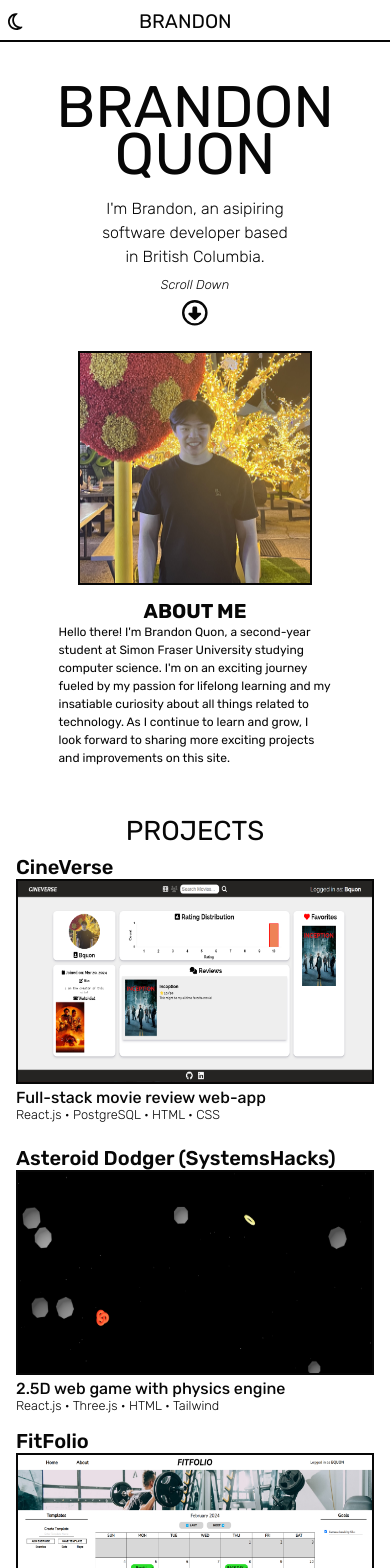
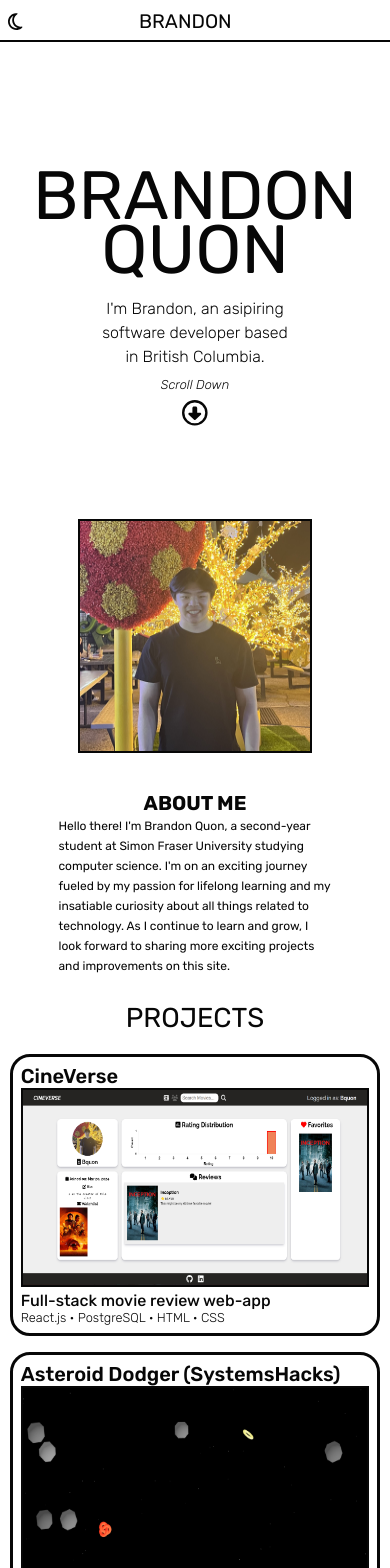
Before and after one commit to bnquon/Personal-Portfolio, a React (Vite) app: page / in a window 390 px wide. Shown: the top 1568 px of the page. Built offline with nearby package versions, Linux system fonts and the light colour scheme.

Commit message:
Changing everything back

```diff
--- a/src/components/About/About.css
+++ b/src/components/About/About.css
@@ -17,7 +17,7 @@
 
 #aboutContainer > #pfp {
     margin: auto 0;
-    width: 22vw;
+    width: 25vw;
 }
 
 #aboutContainer > #pfp img {
@@ -28,33 +28,34 @@
 
 #aboutContainer > #bio {
     position: relative;
-    z-index: 2;
     width: 35%;
 }
 
-#aboutContainer > #bio > h1 {
-    transition: 750ms;
+#aboutContainer > #bio > #aboutHeader {
     position: relative;
-    z-index: 1;
+    z-index: 1; /* Ensure the header stays behind the content */
+}
+
+#aboutContainer > #bio > #aboutHeader > h1 {
+    transition: transform 0.75s; /* Apply transition only to transform */
     font-size: clamp(1.25rem, 2.75vw, 4rem);
     margin: 0;
 }
 
-#aboutContainer > #bio > span{
-    position: absolute;
-    z-index: 3;
-    top: 0;
+#aboutSpan {
+    background-color: var(--bg-color);
+    position: relative;
+    z-index: 2; /* Ensure the content stays above the header */
+}
+
+#aboutContainer > #bio > #aboutSpan > span {
     font-size: clamp(0.75rem, 1vw, 2rem);
     font-weight: 400;
     line-height: 150%;
-    background-color: var(--bg-color);
 }
 
+/* Media query for smaller screens */
 @media screen and (max-width: 650px) {
-    #about {
-        padding-top: 0;
-    }
-
     #aboutContainer {
         margin-top: 1vh;
         flex-direction: column;
@@ -70,7 +71,10 @@
     }
 
     #aboutContainer > #bio > h1 {
+        transition: none; /* Remove transition on smaller screens */
+    }
+
+    #aboutContainer > #bio > #aboutHeader {
         text-align: center;
-        transition: 0s;
     }
 }
--- a/src/components/About/About.jsx
+++ b/src/components/About/About.jsx
@@ -19,12 +19,16 @@ export const About = () => {
             </div>
 
             <div id="bio">
-                <h1 style={{transform: inView ? 'translateY(-100%)': 'translateY(0)'}}>ABOUT ME</h1>
-                <span ref={bioView}>
-                    Hello there! I'm Brandon Quon, a second-year student at Simon Fraser University studying computer science.
-                    I'm on an exciting journey fueled by my passion for lifelong learning and my insatiable curiosity about all things related to
-                    technology. As I continue to learn and grow, I look forward to sharing more exciting projects and improvements on this site.
-                </span>
+                <div id="aboutHeader">
+                  <h1 style={{transform: inView ? 'translateY(0)': 'translateY(100%)'}}>ABOUT ME</h1>
+                </div>
+                <div id="aboutSpan">
+                  <span ref={bioView}>
+                      Hello there! I'm Brandon Quon, a second-year student at Simon Fraser University studying computer science.
+                      I'm on an exciting journey fueled by my passion for lifelong learning and my insatiable curiosity about all things related to
+                      technology. As I continue to learn and grow, I look forward to sharing more exciting projects and improvements on this site.
+                  </span>
+                </div>
             </div>
 
         </div>
--- a/src/components/Contact/Contact.css
+++ b/src/components/Contact/Contact.css
@@ -30,7 +30,7 @@
     border: 1px solid #d5d5d5;
     outline: 0.5px solid black;
     box-shadow: rgba(0, 0, 0, 0.24) 0px 3px 8px;
-    font-size: clamp(1rem, 1vw, 3rem);
+    font-size: clamp(0.75rem, 1vw, 3rem);
     padding: clamp(0.1rem, 1vw, 2rem);
     transition: 200ms;
 }
@@ -41,7 +41,7 @@
     border: 1px solid #d5d5d5;
     outline: 0.5px solid black;
     box-shadow: rgba(0, 0, 0, 0.24) 0px 3px 8px;
-    font-size: clamp(1rem, 1vw, 3rem);
+    font-size: clamp(0.75rem, 1vw, 3rem);
     padding: clamp(0.1rem, 1vw, 2rem);
 }
 
@@ -54,7 +54,7 @@
     background-color: var(--bg-color);
     color: var(--font-color);
     border-color: var(--font-color);
-    font-size: clamp(1rem, 1vw, 3rem);
+    font-size: clamp(0.75rem, 1vw, 3rem);
     padding: clamp(0.1rem, 0.75vw, 2rem);
     transition: 100ms;
 }
@@ -76,10 +76,11 @@
     align-items: center;
     gap: clamp(3vw, 6vw, 8vw);
     width: 100%;
-    background-color: var(--font-color);
+    background-color: #070707;
     height: clamp(5vh, 8vh, 8vh);
     font-size: clamp(3vh, 6vh, 6vh);
-    color: var(--bg-color);
+    color: white;
+    border-top: 3px solid white;
 }
 
 #footer > a {
@@ -92,7 +93,7 @@
     }
 
     #contactForm {
-        width: 75vw;
+        width: 60vw;
         margin: 2vh auto;
     }
 
--- a/src/components/Curtain/Curtain.jsx
+++ b/src/components/Curtain/Curtain.jsx
@@ -17,11 +17,11 @@ export const Curtain = () => {
         <>
           {isMobile ?
             <div id='curtain'>
-                <div className="emptyCurtain" style={{transform: curtainLoaded ? 'translateY(-100%)': 'translateY(0)', transition: `850ms`}}></div>
-                <div className="emptyCurtain" style={{transform: curtainLoaded ? 'translateY(-100%)': 'translateY(0)', transition: `700ms`}}></div>
-                <div className="emptyCurtain" style={{transform: curtainLoaded ? 'translateY(-100%)': 'translateY(0)', transition: `900ms`}}></div>
-                <div className="emptyCurtain" style={{transform: curtainLoaded ? 'translateY(-100%)': 'translateY(0)', transition: `700ms`}}></div>
-                <div className="emptyCurtain" style={{transform: curtainLoaded ? 'translateY(-100%)': 'translateY(0)', transition: `900ms`}}></div>
+                <div className="emptyCurtain" style={{transform: curtainLoaded ? 'translateY(-100%)': 'translateY(0)', transition: `1250ms`}}></div>
+                <div className="emptyCurtain" style={{transform: curtainLoaded ? 'translateY(-100%)': 'translateY(0)', transition: `1100ms`}}></div>
+                <div className="emptyCurtain" style={{transform: curtainLoaded ? 'translateY(-100%)': 'translateY(0)', transition: `1300ms`}}></div>
+                <div className="emptyCurtain" style={{transform: curtainLoaded ? 'translateY(-100%)': 'translateY(0)', transition: `1100ms`}}></div>
+                <div className="emptyCurtain" style={{transform: curtainLoaded ? 'translateY(-100%)': 'translateY(0)', transition: `1200ms`}}></div>
             </div>
           :
             <div id='curtain'>
--- a/src/components/Home/Home.css
+++ b/src/components/Home/Home.css
@@ -109,11 +109,11 @@
 
 @media screen and (max-width: 650px) {
     #intro {
-        margin: 10vh auto 0;
+        margin: 20vh auto 0;
     }
 
     #intro h1 {
-        font-size: clamp(2rem, 15vw, 20rem);
+        font-size: clamp(3rem, 17.5vw, 20rem);
         font-weight: 400;
         line-height: 80%;
     }
--- a/src/components/Projects/Projects.css
+++ b/src/components/Projects/Projects.css
@@ -39,9 +39,10 @@ a {
 }
 
 .grid-item {
-    padding: 0.5rem 1rem;
-    width: 35vw;
-    /* box-shadow: rgba(50, 50, 93, 0.25) 0px 13px 27px -5px, rgba(0, 0, 0, 0.3) 0px 8px 16px -8px; */
+    padding: 0.5rem 0.75rem;
+    width: 36.5vw;
+    border: 3px solid var(--font-color);
+    border-radius: 20px;
 }
 
 .grid-item > * {
@@ -96,7 +97,7 @@ a {
     align-items: center;
     opacity: 0;
     transition: 250ms;
-    font-size: clamp(1rem, 1.25vw, 2rem);
+    font-size: clamp(0.75rem, 1.25vw, 2rem);
 }
 
 .projectImage > .whiteBg {
@@ -115,7 +116,11 @@ a {
 
 @media screen and (max-width: 650px) {
     #projects {
-        padding-top: 150px;
+        padding-top: 10px;
+    }
+
+    #projectsTitle {
+        margin-bottom: 20px;
     }
 
     #projectsTitle > h1 {
@@ -134,12 +139,17 @@ a {
     #gridContainer > #rightGrid {
         width: 100%;
         display: grid;
-        gap: 1vh;
+        gap: 2vh;
+    }
+
+    #rightGrid {
+        margin-top: 2vh;
     }
 
     .grid-item {
-        padding: 0.5rem 1rem;
-        width: 100%;
+        padding: 0.45rem 0.5rem;
+        width: 95%;
+        margin-left: 2.5%;
     }
 
     .projectImage > .linkIndicator {
--- a/src/components/Projects/Projects.jsx
+++ b/src/components/Projects/Projects.jsx
@@ -15,7 +15,7 @@ export const Projects = () => {
   const isMobile = window.innerWidth <= 650;
 
   const [headerInView, inView] = useInView({
-    threshold: isMobile? 0.1: 0.2,
+    threshold: isMobile? 0.35: 0.5,
   })
 
   const parallax = useParallax({
@@ -30,15 +30,15 @@ export const Projects = () => {
 
     <div id='projects'>
 
-        <div id="projectsTitle">
-            <h1 style={{transform: (inView) ? 'translateY(0)': 'translateY(100%)'}}>PROJECTS</h1>
+        <div id="projectsTitle" ref={headerInView}>
+            <h1 style={{transform: (inView) ? 'translateY(0)': 'translateY(300%)'}}>PROJECTS</h1>
         </div>
 
-        <div id="gridContainer"  ref={headerInView}>
+        <div id="gridContainer">
 
             <div id="leftGrid" ref={parallax.ref}>
 
-                <Tilt tiltMaxAngleX={10} tiltMaxAngleY={12.5} scale={1.08}>
+                <Tilt tiltMaxAngleX={10} tiltMaxAngleY={12.5} scale={isMobile ? 1: 1.05}>
                   <a href="https://github.com/bnquon/CineVerse" target="_blank" rel="noopener noreferrer">
                     <div className="grid-item">
                       <h1>CineVerse</h1>
@@ -55,7 +55,7 @@ export const Projects = () => {
                   </a>
                 </Tilt>
 
-                <Tilt tiltMaxAngleX={10} tiltMaxAngleY={12.5} scale={1.08}>
+                <Tilt tiltMaxAngleX={10} tiltMaxAngleY={12.5} scale={isMobile ? 1: 1.05}>
                   <a href="https://github.com/wchow03/chaoshacksjs" target="_blank" rel="noopener noreferrer">
                     <div className="grid-item">
                       <h1>Asteroid Dodger (SystemsHacks)</h1>
@@ -75,7 +75,7 @@ export const Projects = () => {
 
             <div id="rightGrid" ref={rightParallax.ref}>
 
-                <Tilt tiltMaxAngleX={10} tiltMaxAngleY={12.5} scale={1.08}>
+                <Tilt tiltMaxAngleX={10} tiltMaxAngleY={12.5} scale={isMobile ? 1: 1.05}>
                   <a href="https://github.com/bnquon/FitFolio-Local" target="_blank" rel="noopener noreferrer">
                     <div className="grid-item">
                       <h1>FitFolio</h1>
@@ -91,7 +91,7 @@ export const Projects = () => {
                   </a>
                 </Tilt>
 
-                <Tilt tiltMaxAngleX={10} tiltMaxAngleY={12.5} scale={1.08}>
+                <Tilt tiltMaxAngleX={10} tiltMaxAngleY={12.5} scale={isMobile ? 1: 1.05}>
                   <a href="https://github.com/bnquon/Tkinter-Typing-Test" target="_blank" rel="noopener noreferrer">
                     <div className="grid-item">
                       <h1>Word Wizardry</h1>
--- a/src/components/Transition/Transition.css
+++ b/src/components/Transition/Transition.css
@@ -31,7 +31,7 @@
     color: var(--font-color);
 }
 
-@media screen and (max-width: 600px) {
+@media screen and (max-width: 650px) {
     #transition {
         margin: 4vh 0 0;
     }
--- a/src/components/Upcoming/Upcoming.css
+++ b/src/components/Upcoming/Upcoming.css
@@ -41,7 +41,7 @@
 }
 
 #upcomingGrid > .upcomingGrid-item > p {
-    font-size: clamp(0.75rem, 1vw, 5rem);
+    font-size: clamp(0.8rem, 0.85vw, 1.5rem);
     font-weight: 200;
 }
 
```
